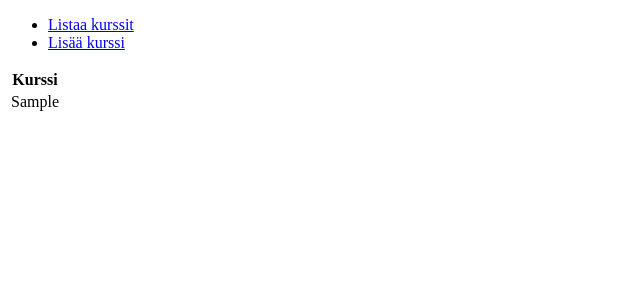
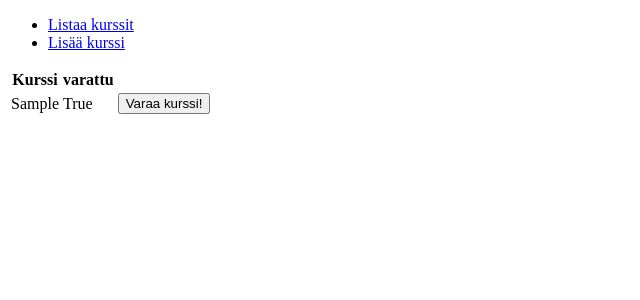
Before and after one commit to robertrantanen/Kurssitarjonta-ja-kurssipaikan-varaus, a Flask app: page /kurssit in a window 1280 px wide. Shown: the top 300 px of the page, without its empty margins (0-640 px from the left). Run offline with Flask 2, Linux system fonts and the light colour scheme; tables that the repository leaves empty hold one stand-in row (values such as "Sample post").

Commit message:
yksinkertainen varaustoiminto

```diff
--- a/application/kurssit/models.py
+++ b/application/kurssit/models.py
@@ -3,9 +3,11 @@ from application import db
 class Kurssi(db.Model):
     id = db.Column(db.Integer, primary_key=True)
     nimi = db.Column(db.String(144), nullable=False)
-    aika = db.Column(db.DateTime)
+    aika = db.Column(db.String(144))
     paikka = db.Column(db.String(144))
     maksimikoko = db.Column(db.Integer)
+    varattu = db.Column(db.Boolean, nullable=False)
 
     def __init__(self, nimi):
         self.nimi = nimi
+        self.varattu = False
--- a/application/kurssit/views.py
+++ b/application/kurssit/views.py
@@ -10,6 +10,15 @@ def kurssit_index():
 def kurssit_form():
     return render_template("kurssit/new.html")
 
+@app.route("/kurssit/<kurssi_id>/", methods=["POST"])
+def kurssit_set_varattu(kurssi_id):
+
+    t = Kurssi.query.get(kurssi_id)
+    t.varattu = True
+    db.session().commit()
+
+    return redirect(url_for("kurssit_index"))
+
 @app.route("/kurssit/", methods=["POST"])
 def kurssit_create():
     k = Kurssi(request.form.get("nimi"))
--- a/application/templates/kurssit/list.html
+++ b/application/templates/kurssit/list.html
@@ -4,10 +4,17 @@
   <table>
     <tr>
       <th>Kurssi</th>
+      <th>varattu</th>
     </tr>
     {% for kurssi in kurssit %}
     <tr>
       <td>{{ kurssi.nimi }}</td>
+      <td>{{ kurssi.varattu }}</td>
+      <td>
+        <form method="POST" action="{{ url_for('kurssit_set_varattu', kurssi_id=kurssi.id) }}">
+          <input type="submit" value="Varaa kurssi!"/>
+        </form>
+      </td>
     </tr>
     {% endfor %}
   </table>
```
Also changed, not shown: documentation/käyttötapaukset.md (added, +2 -0 lines).
